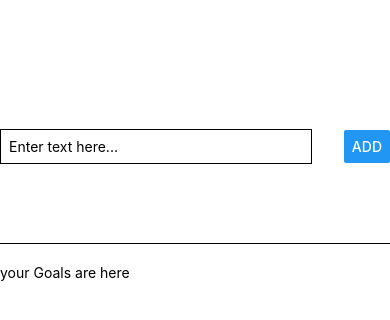
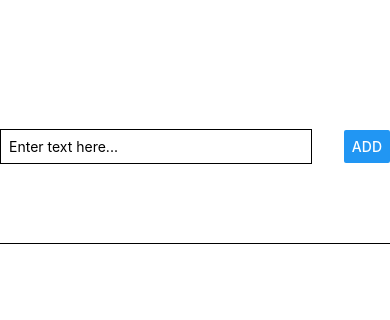
Before and after one commit to Hardik12c/React-Native-Development, a React Native app in the folder project1/: screen / in a window 390 px wide. Shown: the top 320 px of the page. Built offline with nearby package versions, Linux system fonts and the light colour scheme.

Commit message:
functionalities and other things added

```diff
--- a/project1/App.js
+++ b/project1/App.js
@@ -7,17 +7,23 @@ import {
   SafeAreaView,
   TextInput,
   Button,
+  ScrollView,
+  FlatList,
 } from "react-native";
 
 export default function App() {
   const [text, settext] = useState("");
-
+  const [goals, setgoals] = useState([]);
   const changetext = (e) => {
     settext(e);
   };
 
   const addgoal = () => {
-    console.log(text);
+    setgoals((currentgoals) => [
+      ...currentgoals,
+      { text: text, id: Math.random().toString() },
+    ]);
+    // settext("");
   };
   return (
     <SafeAreaView style={styles.container}>
@@ -31,7 +37,20 @@ export default function App() {
         <Button title="ADD" onPress={addgoal} />
       </View>
       <View style={styles.goalcontainer}>
-        <Text>your Goals are here</Text>
+        <FlatList
+          data={goals}
+          renderItem={(goaldata) => {
+            return (
+              <View style={styles.goalsstyle}>
+                <Text style={styles.textstyle}>{goaldata.item.text}</Text>
+              </View>
+            );
+          }}
+          keyExtractor={(item) => {
+            return item.id;
+          }}
+          // alwaysBounceVertical={false}
+        />
       </View>
     </SafeAreaView>
   );
@@ -61,4 +80,15 @@ const styles = StyleSheet.create({
   goalcontainer: {
     flex: 3,
   },
+  goalsstyle: {
+    backgroundColor: "rgb(82,27,187)",
+    marginBottom: 36,
+    padding: 4,
+    borderWidth: 1,
+    borderRadius: 4,
+  },
+  textstyle: {
+    color: "white",
+    fontSize: 18,
+  },
 });
```
